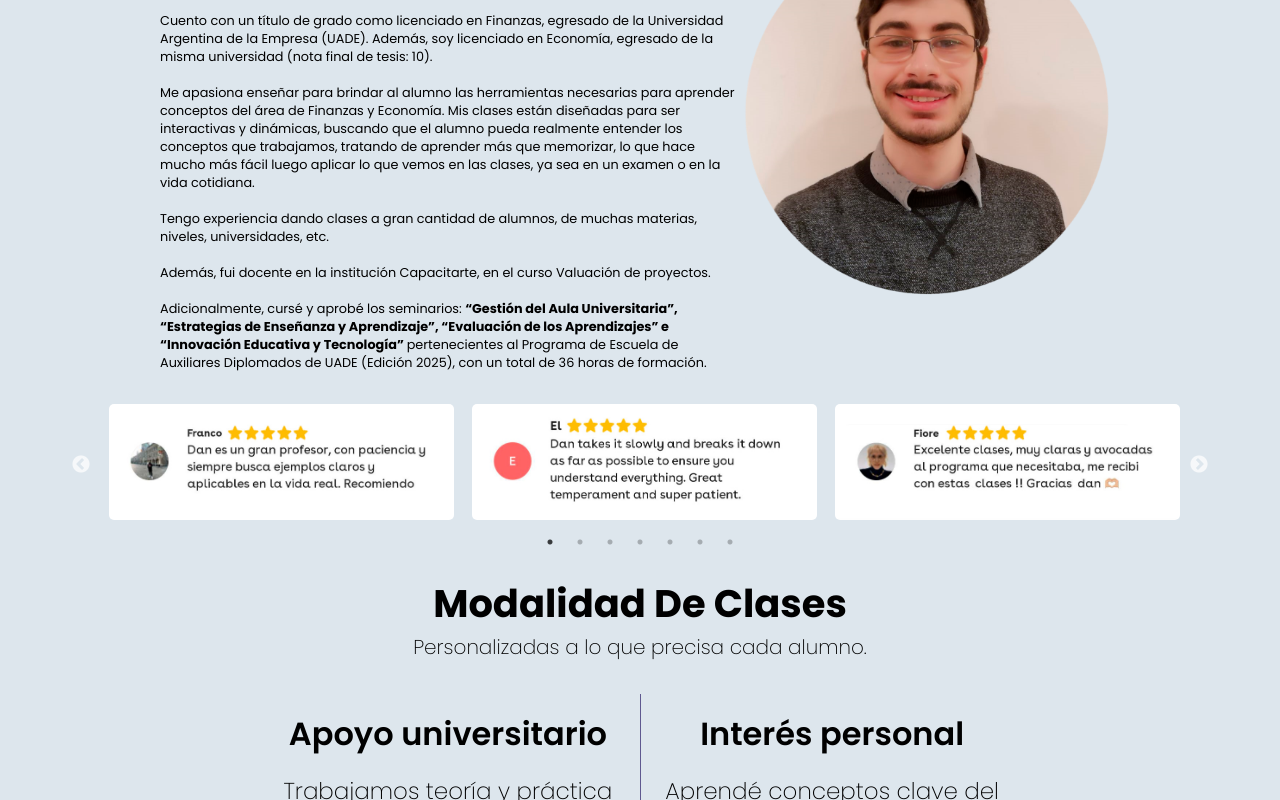
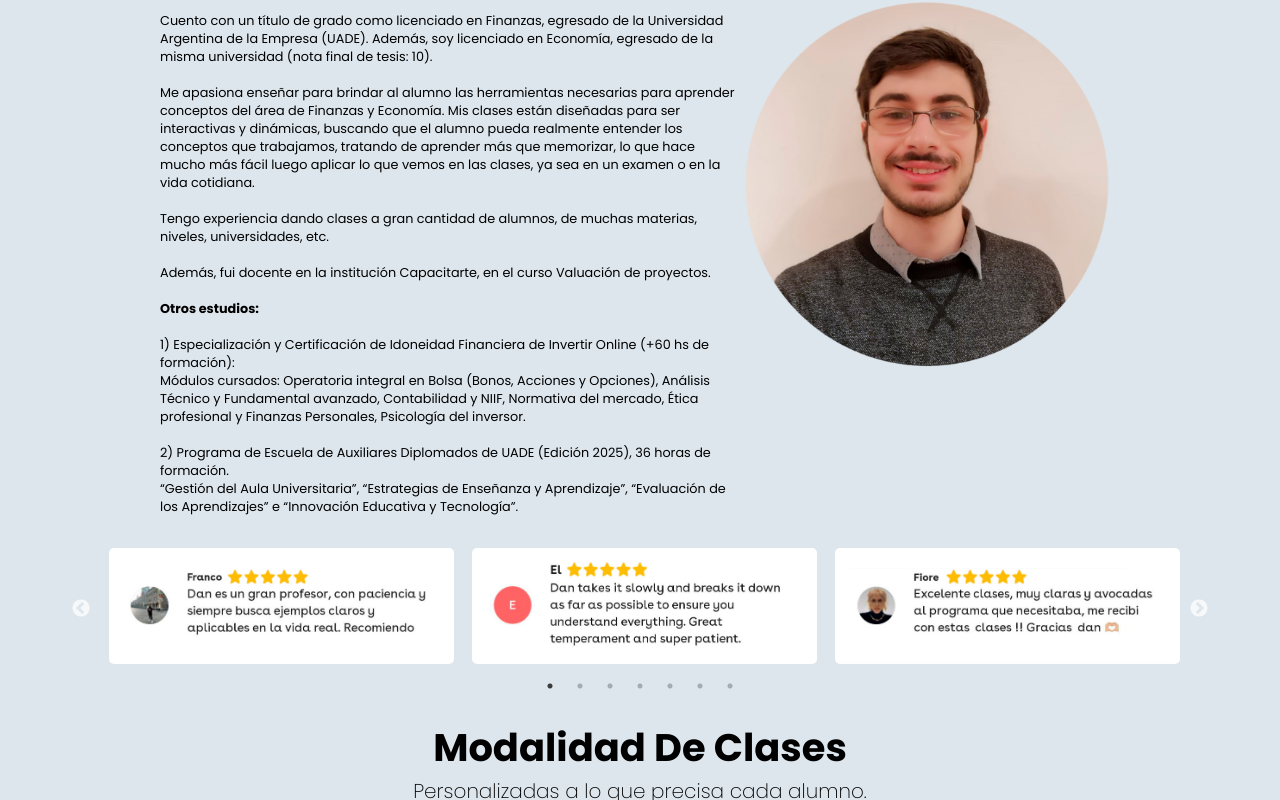
Before and after one commit to Frujiloja/DanGordonFinanzas, a React (Vite) app: page / in a window 1280 px wide. Shown: the part 956-1756 px from the top of the page. Built offline with nearby package versions, Linux system fonts and the light colour scheme.

Commit message:
nuevos cambios

```diff
--- a/src/components/AcercaDeMi.jsx
+++ b/src/components/AcercaDeMi.jsx
@@ -90,12 +90,27 @@ const AcercaDeMi = () => {
             <br /> Tengo experiencia dando clases a gran cantidad de alumnos, de
             muchas materias, niveles, universidades, etc. <br />
             <br /> Además, fui docente en la institución Capacitarte, en el
-            curso Valuación de proyectos.<br /><br />
-            Adicionalmente, cursé y aprobé los seminarios: <strong>“Gestión del Aula
-            Universitaria”, “Estrategias de Enseñanza y Aprendizaje”, “Evaluación
-            de los Aprendizajes” e “Innovación Educativa y Tecnología” </strong>
-            pertenecientes al Programa de Escuela de Auxiliares Diplomados de
-            UADE (Edición 2025), con un total de 36 horas de formación.
+            curso Valuación de proyectos.
+            <br />
+            <br />
+            <strong>Otros estudios:</strong>
+            <br />
+            <br />
+            1) Especialización y Certificación de Idoneidad Financiera de
+            Invertir Online (+60 hs de formación):
+            <br />
+            Módulos cursados: Operatoria integral en Bolsa (Bonos, Acciones y
+            Opciones), Análisis Técnico y Fundamental avanzado, Contabilidad y
+            NIIF, Normativa del mercado, Ética profesional y Finanzas
+            Personales, Psicología del inversor.
+            <br />
+            <br />
+            2) Programa de Escuela de Auxiliares Diplomados de UADE (Edición
+            2025), 36 horas de formación.
+            <br />
+            “Gestión del Aula Universitaria”, “Estrategias de Enseñanza y
+            Aprendizaje”, “Evaluación de los Aprendizajes” e “Innovación
+            Educativa y Tecnología”.
           </p>
         </div>
         <div>
--- a/src/components/Footer.jsx
+++ b/src/components/Footer.jsx
@@ -9,7 +9,7 @@ const Footer = () => {
     const message = `Hola, me interesa más información.`;
     window.open(
       `https://wa.me/${phoneNumber}?text=${encodeURIComponent(message)}`,
-      "_blank"
+      "_blank",
     );
   };
 
@@ -18,7 +18,7 @@ const Footer = () => {
       <div className={styles.container}>
         <p className={styles.text}>
           <a href="mailto:dangordon5@hotmail.com" className={styles.contact}>
-          dangordon5@hotmail.com
+            dangordon5@hotmail.com
           </a>{" "}
           |{" "}
           <a
@@ -32,11 +32,36 @@ const Footer = () => {
           <a href="mailto:dangordon5@hotmail.com" className={styles.contact}>
             Contacto
           </a>{" "}
+          |
+          <a
+            href="https://www.instagram.com/clases_de_finanzas"
+            target="_blank"
+            rel="noopener noreferrer"
+            className={styles.contact}
+          >
+            Instagram
+          </a>{" "}
+          |{" "}
+          <a
+            href="https://share.google/WCtUfBH8lbgEBlfYn"
+            target="_blank"
+            rel="noopener noreferrer"
+            className={styles.contact}
+          >
+            Google
+          </a>
         </p>
       </div>
       <div className={styles.container}>
         <p className={styles.textv2}>
-          © 2025 Powered by <a href="https://www.ludden.com.ar" target="_blank" className={styles.link2}>Ludden</a>
+          © 2025 Powered by{" "}
+          <a
+            href="https://www.ludden.com.ar"
+            target="_blank"
+            className={styles.link2}
+          >
+            Ludden
+          </a>
         </p>
       </div>
     </footer>
```
